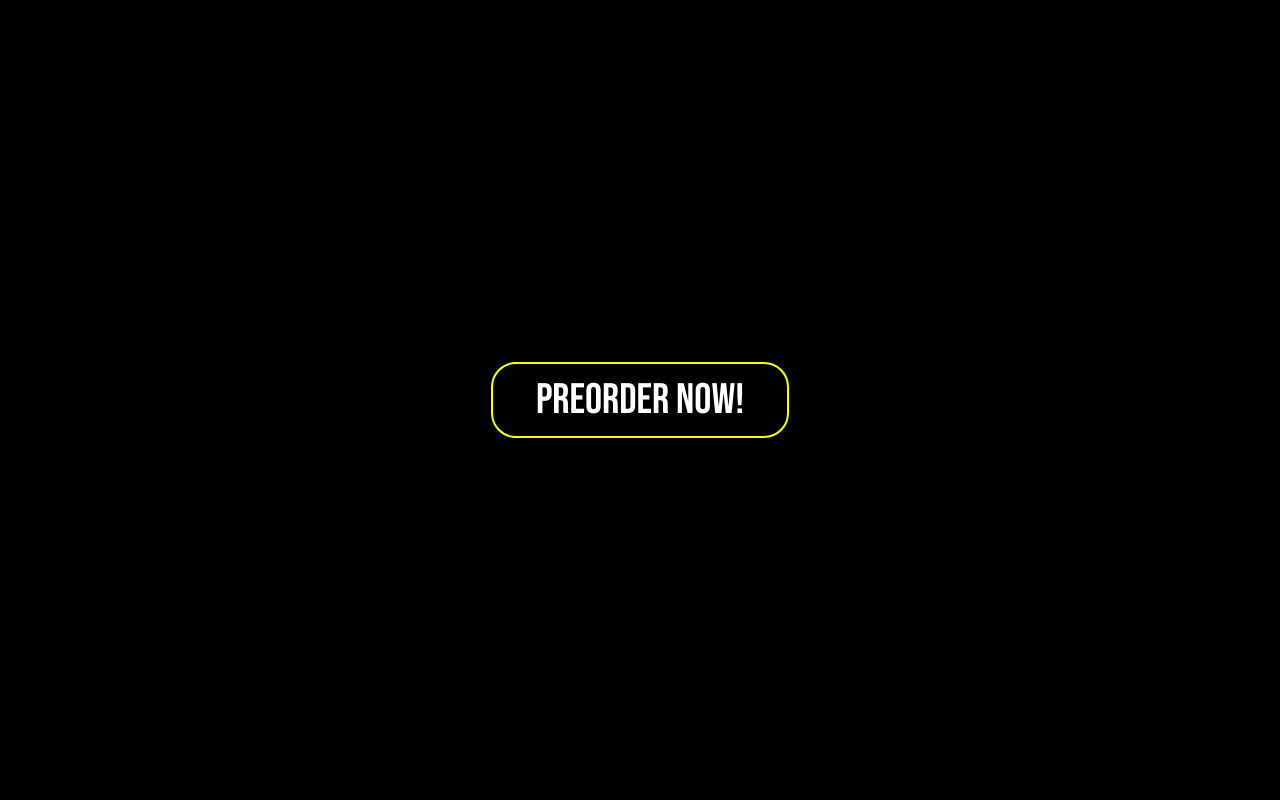
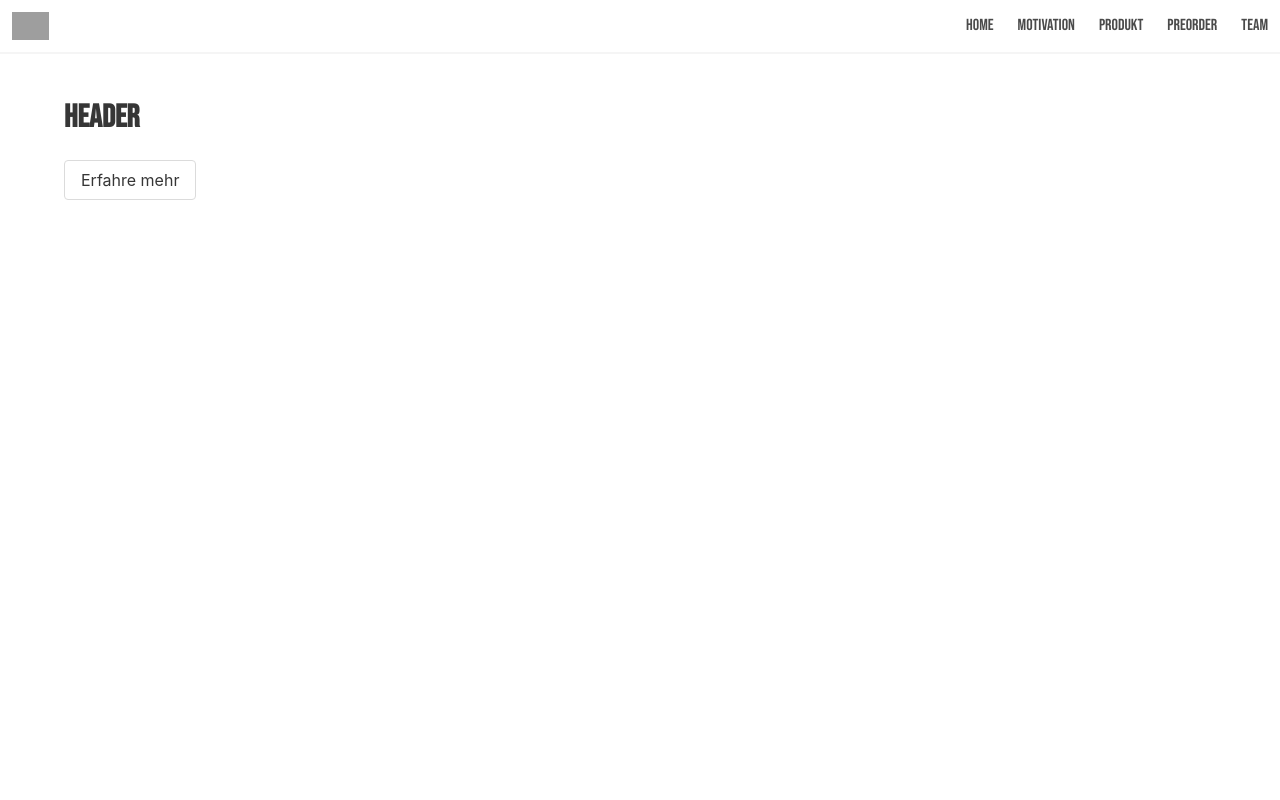
Before and after one commit to andy-96/incredible_mock_up, a Vue app: page / in a window 1280 px wide. Shown: the top 800 px of the page. Built offline with nearby package versions, Linux system fonts and the light colour scheme; no server answers; the database is empty; grey boxes are pictures that could not be loaded; what vuefire would draw is missing.

Commit message:
some refactoring

```diff
--- a/package.json
+++ b/package.json
@@ -8,8 +8,10 @@
     "lint": "vue-cli-service lint"
   },
   "dependencies": {
+    "buefy": "^0.9.3",
     "core-js": "^3.6.5",
     "dotenv": "^8.2.0",
+    "emailjs-com": "^2.6.3",
     "firebase": "^7.24.0",
     "pug": "^3.0.0",
     "pug-plain-loader": "^1.0.0",
--- a/src/App.vue
+++ b/src/App.vue
@@ -1,26 +1,26 @@
 <template lang="pug">
   div#app
-    button#preorder-button(v-on:click="clickOnPreorder") Preorder Now!
+    b-navbar(fixed-top shadow)
+      template(slot='brand')
+        b-navbar-item(href='#')
+          img(src='https://raw.githubusercontent.com/buefy/buefy/dev/static/img/buefy-logo.png' alt='Lightweight UI components for Vue.js based on Bulma')
+      template(slot='end')
+        b-navbar-item(href='#') Home
+        b-navbar-item(href='#motivation')  Motivation
+        b-navbar-item(href='#product') Produkt
+        b-navbar-item(href='#preorder') Preorder
+        b-navbar-item(href='#team') Team
+    landing-page
 </template>
 
 <script>
 import { db } from './db'
+import LandingPage from './Views/LandingPage'
 
 export default {
   name: 'App',
-  methods: {
-    async clickOnPreorder() {
-      await db.collection('tracker').doc('preorder-tracker').get()
-        .then(async item => {
-          const newCount = item.data().count + 1
-          await db.collection('tracker').doc('preorder-tracker').update({
-            count: newCount
-          })
-          .catch(err => console.error(err))
-        })
-        .then(() => alert('Sorry, aktuell ist es nicht mehr verfügbar. Versuche es später nochmal!'))
-        .catch(err => console.error(err))
-    }
+  components: {
+    "landing-page": LandingPage
   },
   async mounted() {
     await db.collection('tracker').doc('page-tracker').get()
@@ -46,36 +46,8 @@ html, body
   font-size: 16pt
 
 #app
-  font-family: Avenir, Helvetica, Arial, sans-serif
+  font-family: Bebas Neue, Avenir, Helvetica, Arial, sans-serif
   -webkit-font-smoothing: antialiased
   -moz-osx-font-smoothing: grayscale
-  text-align: center
-  height: 100vh
-  width: 100vw
-  margin: 0
-  padding: 0
-  background-color: black
-  display: flex
-  align-items: center
-  justify-content: center
-
-  #preorder-button
-    font-family: 'Bebas Neue', cursive
-    font-size: 2rem
-    padding: 0.5rem 2rem
-    color: white
-    background: none
-    cursor: pointer
-    border:
-      style: solid
-      radius: 25px
-      width: 2px
-      color: #f9ff00
-
-    &:hover
-      transform: scale(1.1)
-      background-color: #3f4000
-
-    transition: all 0.3s ease
 
 </style>
--- /dev/null
+++ b/src/Views/LandingPage.vue
@@ -0,0 +1,89 @@
+<template lang="pug">
+div
+  .section.header-custom-section#header
+    .container
+      h1.title Header
+      b-button(@click="clickOnMoreInfo") Erfahre mehr
+  .navbar-spacer#motivation
+  .section.custom-section
+    .container
+      h1.title Motivation
+  .navbar-spacer#product
+  .section.custom-section
+    .container
+      h1.title Produkt
+  .navbar-spacer#preorder
+  .section.custom-section
+    .container
+      h1.title Preorder
+      b-field(
+        label='Email'
+      )
+        b-input(placeholder="max.mustermann@email.de" v-model="preorderEmail")
+      b-button#preorder-button(v-on:click="clickOnPreorder") Preorder Now!
+  .navbar-spacer#team
+  .section.custom-section
+    .container
+      h1.title Team
+</template>
+
+<script>
+import { db } from '../db'
+import emailjs from 'emailjs-com'
+
+export default {
+  name: "LandingPage",
+  data: () => ({
+    preorderEmail: ''
+  }),
+  methods: {
+    async clickOnPreorder() {
+      await db.collection('tracker').doc('preorder-tracker').get()
+        .then(async item => {
+          const newCount = item.data().count + 1
+          await db.collection('tracker').doc('preorder-tracker').update({
+            count: newCount
+          })
+          .catch(err => console.error(err))
+        })
+        .then(() => alert('Sorry, aktuell ist es nicht mehr verfügbar. Versuche es später nochmal!'))
+        .catch(err => console.error(err))
+      console.log(this.preorderEmail)
+      await emailjs.sendForm()
+    },
+    clickOnMoreInfo() {
+      console.log('more info')
+    }
+  },
+}
+</script>
+
+<style lang="sass" scoped>
+.header-custom-section
+  height: calc(100vh - 56px)
+.custom-section
+  height: 100vh
+
+.navbar-spacer
+  height: 56px
+
+#preorder-button
+  font-family: 'Bebas Neue', cursive
+  font-size: 2rem
+  padding: 0.5rem 2rem
+  color: black
+  background: none
+  cursor: pointer
+  border:
+    style: solid
+    radius: 25px
+    width: 2px
+    color: #f9ff00
+
+  &:hover
+    transform: scale(1.1)
+    background-color: #3f4000
+
+  transition: all 0.3s ease
+
+</style>
--- a/src/main.js
+++ b/src/main.js
@@ -1,7 +1,10 @@
 import Vue from 'vue'
 import App from './App.vue'
 import { firestorePlugin } from 'vuefire'
+import Buefy from 'buefy'
+import 'buefy/dist/buefy.css'
 
+Vue.use(Buefy)
 Vue.use(firestorePlugin)
 
 Vue.config.productionTip = false
```
Also changed, not shown: 1 other file (tests, documents, lock files or other folders).
